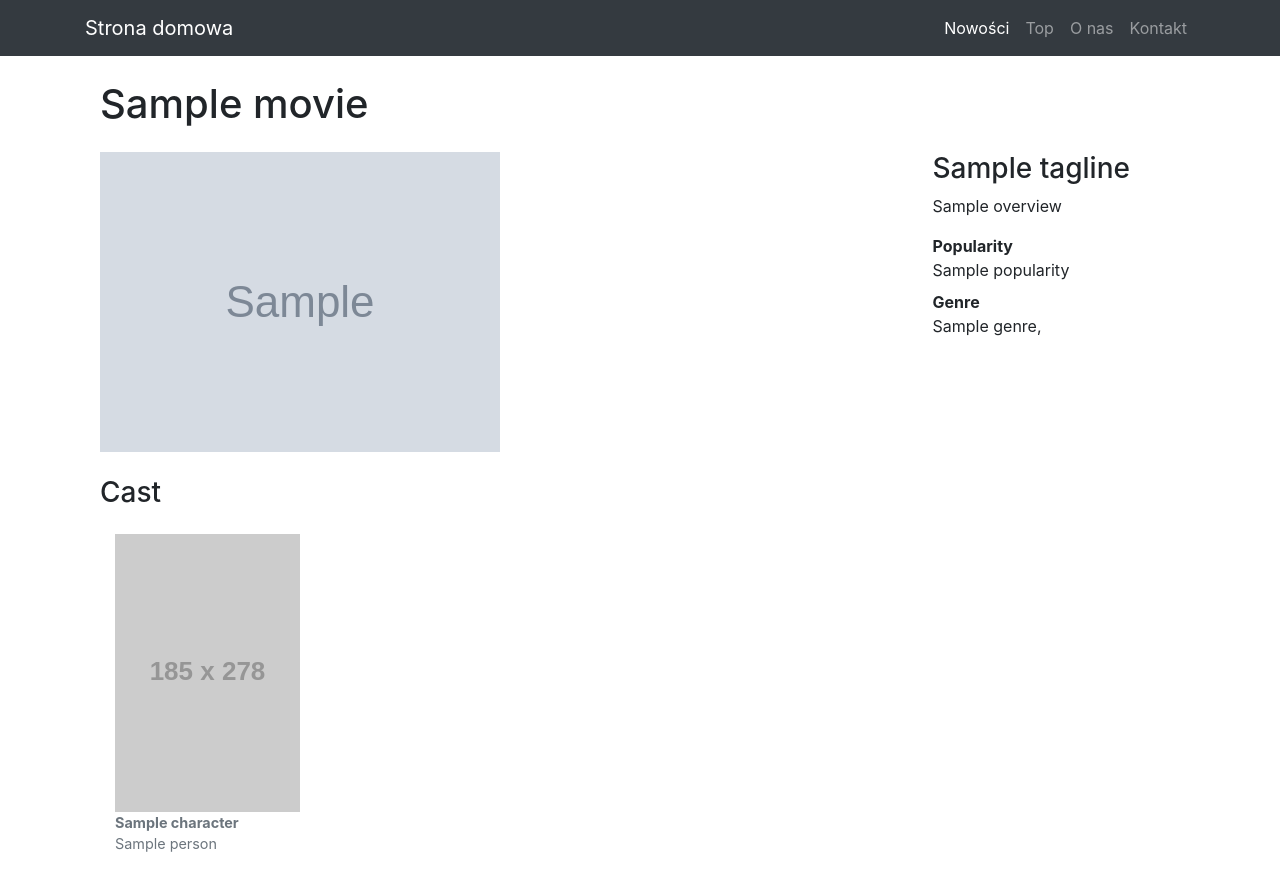
After one commit to coder6639/movies_catalogue, a Python web app: template templates/movie_details.html in a window 1280 px wide. The commit adds this page. Run offline with Jinja, Linux system fonts and the light colour scheme; the template is opened without the code that fills it: most values are stand-ins (such as "Sample title", 1, 10 or a date in 2020); grey boxes marked "Sample" are stand-in pictures; grey boxes labelled with a size stand in for pictures from a placeholder-image service; some libraries are stand-ins or nearby versions.

Commit message:
Add randomized image on film page, cast, list choice on homepage

```diff
--- /dev/null
+++ b/templates/movie_details.html
@@ -0,0 +1,50 @@
+{% extends "index.html" %}
+
+{% block content %}
+<div class="container">
+
+   <h1 class="my-4">
+       {{ movie.title }}
+   </h1>
+
+
+   <div class="row">
+     <div class="col-md-9">
+<!--       <img src="{{ tmdb_image_url(movie.backdrop_path, "w780") }}">-->
+         <img src="{{ image }}">
+     </div>
+     <div class="col-md-3">
+         <h3>{{ movie.tagline }}</h3>
+       <p>
+           {{ movie.overview }}
+       </p>
+       <dl>
+           <dt>Popularity</dt>
+           <dd>{{ movie.popularity }}</dd>
+           <dt>Genre</dt>
+           <dd>{% for genre in movie.genres %}{{ genre.name }}, {% endfor %}</dd>
+         </dl>
+     </div>
+   </div>
+    <h3 class="my-4">Cast</h3>
+
+    <div class="col-md-3 col-sm-6 mb-4">
+        {% for person in people %}
+           <a href="#">
+
+               <figure class="figure">
+                   {% if person.profile_path %}
+                        <img src="{{ tmdb_image_url(person.profile_path, "w185") }}" >
+                   {% else %}
+                        <img src="https://placehold.it/185x278?text={{ person.name }}">
+                   {% endif %}
+                   <figcaption class="figure-caption"><strong>{{ person.character }}</strong></figcaption>
+                   <figcaption class="figure-caption">{{ person.name }}</figcaption>
+               </figure>
+
+           </a>
+        {% endfor %}
+    </div>
+
+ </div>
+{% endblock %}
```
Also changed, not shown: main.py (+12 -3 lines), templates/homepage.html (+8 -3 lines), tmdb_client.py (+49 -4 lines).
